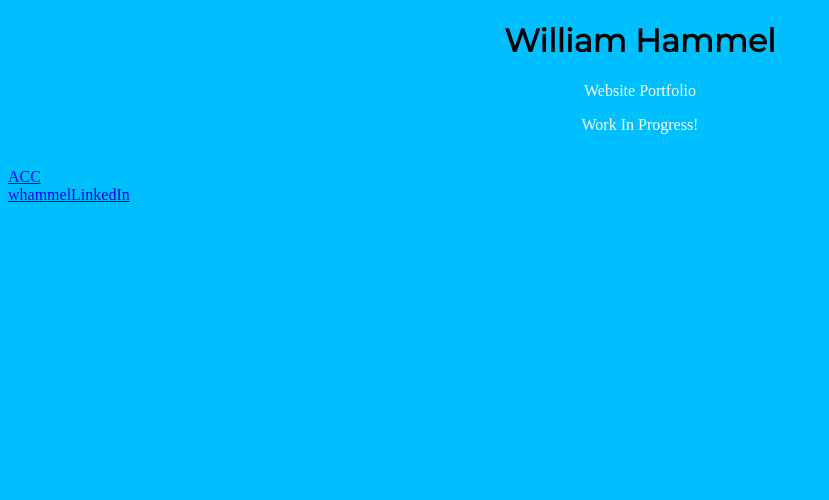
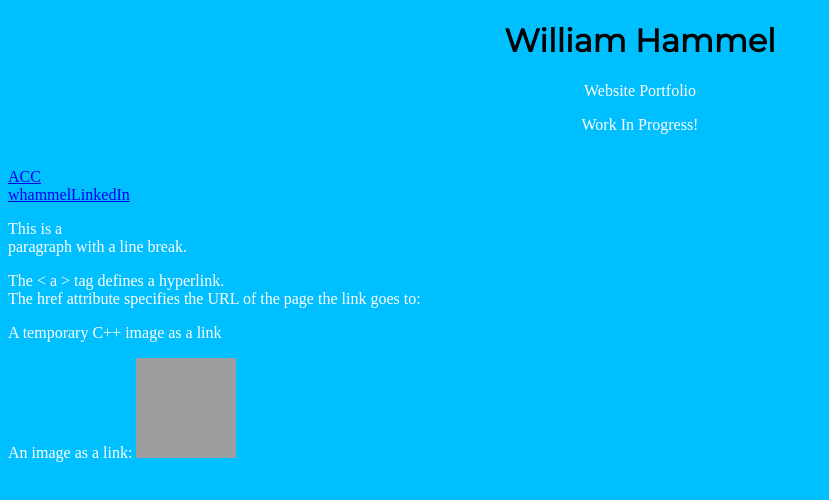
Before and after one commit to wwhammelACC/Initial_Portfolio, a plain HTML site: page index.html in a window 1280 px wide. Shown: the whole page, without its empty margins (0-829 px from the left). Drawn offline with Linux system fonts and the light colour scheme; grey boxes are pictures that could not be loaded.

Commit message:
added image as a link as an example

```diff
--- a/index.html
+++ b/index.html
@@ -38,6 +38,16 @@
 	<a href="https://www.austincc.edu/">ACC</a>
 	<br/>
 	<a href="https://www.linkedin.com/in/william-hammel">whammelLinkedIn</a>
+	<p>This is a <br> paragraph with a line break.</p>
+	<p> The &lt; a &gt; tag defines a hyperlink. <br>
+		The href attribute specifies the URL of the page the link goes to: </p>
+	<p>A temporary C++ image as a link </p>
+	<p>
+		An image as a link: <a href="https://en.wikipedia.org/wiki/C%2B%2B">
+		<img border="0" alt="C++" src="https://upload.wikimedia.org/wikipedia/commons/1/18/ISO_C%2B%2B_Logo.svg" width="100" height="100">
+	</a>
+	</p>
+
 
     <!-- Scripts -->
     <script src="js/index.js"></script>
```
